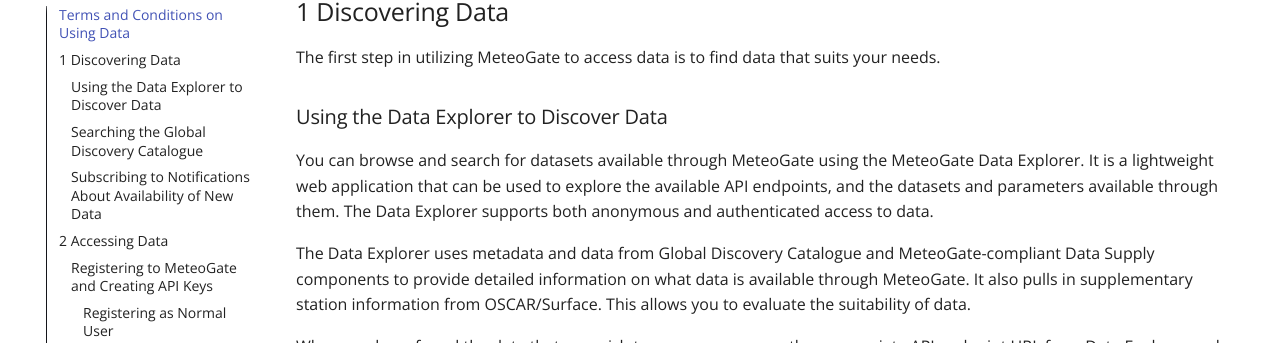
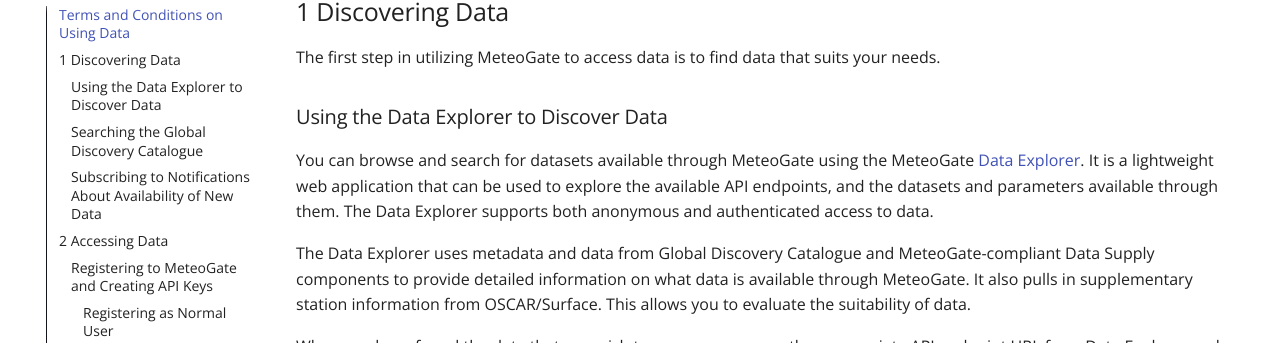
Before and after one commit to EUMETNET/meteogate-documentation, an MkDocs documentation site: the page built from docs/2-discovering-and-accessing-data.md, in a window 1280 px wide and 900 px high, scrolled down 845 px. Shown: the part 111-454 px from the top of the window. Built offline with MkDocs 1.6.1 and Material for MkDocs 9.7.7, drawn with Linux system fonts in a browser that asks for light colours; comment, search, counter and statistics services are not loaded; part of the change alters nothing that is shown.

```diff
--- a/docs/2-discovering-and-accessing-data.md
+++ b/docs/2-discovering-and-accessing-data.md
@@ -29,7 +29,7 @@ The first step in utilizing MeteoGate to access data is to find data that suits
 
 ###	Using the Data Explorer to Discover Data
 
-You can browse and search for datasets available through MeteoGate using the MeteoGate Data Explorer. It is a lightweight web application that can be used to explore the available API endpoints, and the datasets and parameters available through them. The Data Explorer supports both anonymous and authenticated access to data.
+You can browse and search for datasets available through MeteoGate using the MeteoGate [Data Explorer](https://explorer.meteogate.eu). It is a lightweight web application that can be used to explore the available API endpoints, and the datasets and parameters available through them. The Data Explorer supports both anonymous and authenticated access to data.
 
 The Data Explorer uses metadata and data from Global Discovery Catalogue and MeteoGate-compliant Data Supply components to provide detailed information on what data is available through MeteoGate. It also pulls in supplementary station information from OSCAR/Surface. This allows you to evaluate the suitability of data.
 
```
